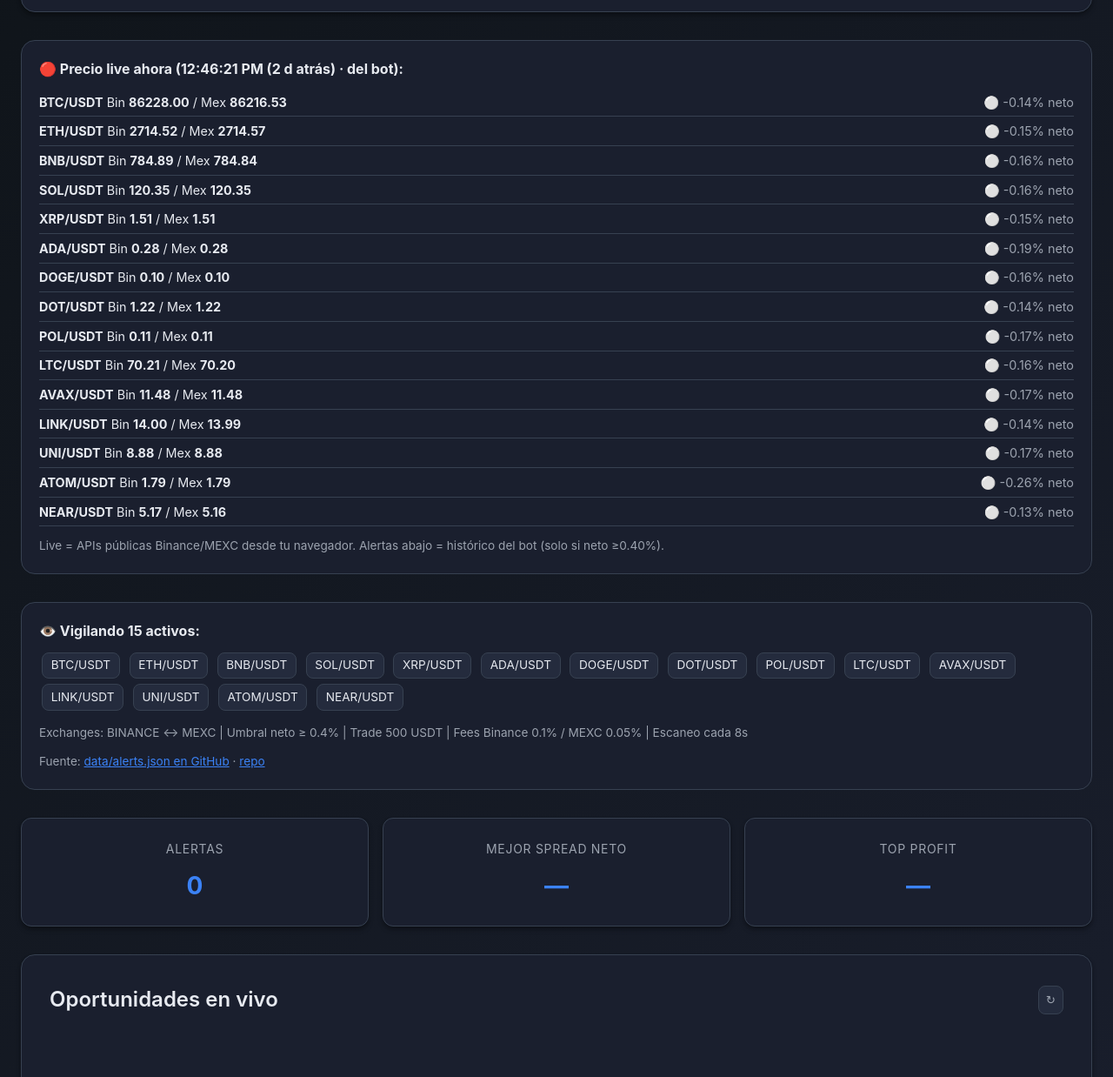
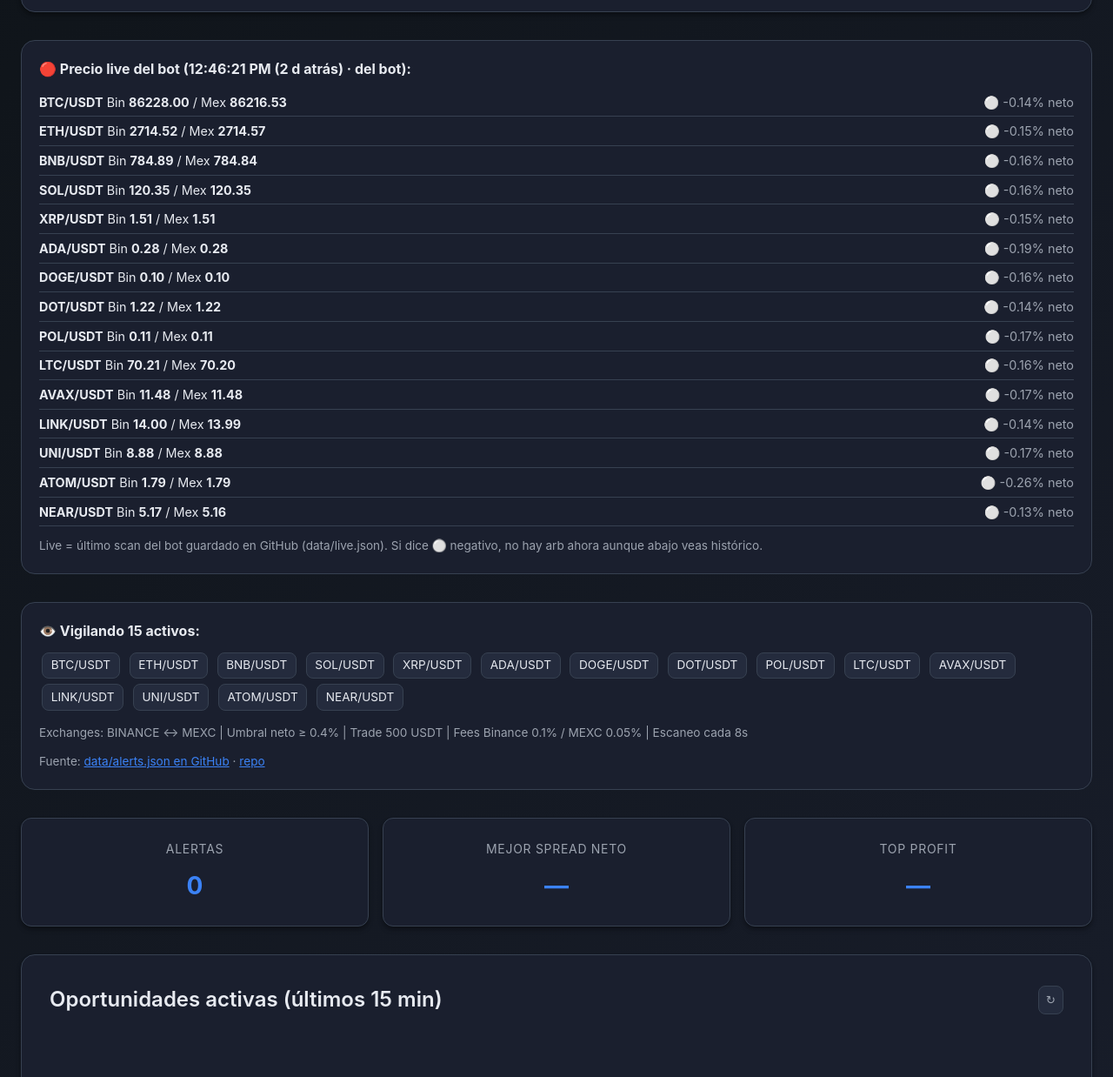
Before and after one commit to jarmy90/crypto-arb-alerts, a plain HTML site: page index.html in a window 1280 px wide. Shown: the part 240-1478 px from the top of the page at 87% size. Drawn offline with Linux system fonts and the light colour scheme.

Commit message:
Separa activas vs historico - 2026-10-09 06:29:19 UTC

```diff
--- a/index.html
+++ b/index.html
@@ -21,9 +21,9 @@
             </div>
         </header>
         <div class="watch">
-            <b>🔴 Precio live ahora (<span id="liveTime">—</span>):</b>
+            <b>🔴 Precio live del bot (<span id="liveTime">—</span>):</b>
             <div id="liveBox" style="margin-top:.5rem;font-size:.9rem">cargando...</div>
-            <div class="cfg">Live = APIs públicas Binance/MEXC desde tu navegador. Alertas abajo = histórico del bot (solo si neto ≥0.40%).</div>
+            <div class="cfg">Live = último scan del bot guardado en GitHub (data/live.json). Si dice ⚪ negativo, no hay arb ahora aunque abajo veas histórico.</div>
         </div>
         <div class="watch">
             <b>👁️ Vigilando 15 activos:</b>
@@ -37,10 +37,11 @@
             <div class="stat-card"><div class="stat-label">Top profit</div><div class="stat-value" id="topProfit">—</div></div>
         </div>
         <main class="alerts-section">
-            <div class="section-header"><h2>Oportunidades en vivo</h2><button class="refresh-btn" id="refreshBtn" title="Actualizar">↻</button></div>
+            <div class="section-header"><h2>Oportunidades activas (últimos 15 min)</h2><button class="refresh-btn" id="refreshBtn" title="Actualizar">↻</button></div>
             <div id="alertsContainer" class="alerts-grid"></div>
             <div id="emptyState" class="empty-state" style="display:none"><div class="empty-icon">🔍</div><h3>Sin spread ahora mismo</h3><p>Escaneando...</p></div>
             <div id="errorState" class="error-state" style="display:none"><div class="error-icon">⚠️</div><h3>Sin conexión</h3><p id="errorMessage"></p></div>
+            <div id="historyBox" style="display:none;margin-top:2rem"><h3 style="margin-bottom:1rem">📜 Histórico (no operable)</h3><div id="historyContainer" class="alerts-grid"></div></div>
         </main>
         <footer class="footer"><p>⚠️ Solo detección, no es consejo financiero.</p><p>Neto = (bid vendo − ask compro)/ask×100 − fees · refresh 12s</p></footer>
     </div>
```
